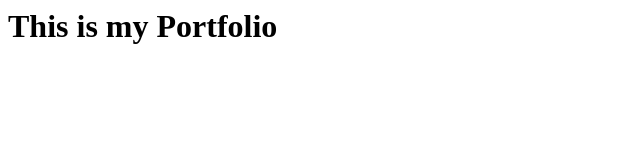
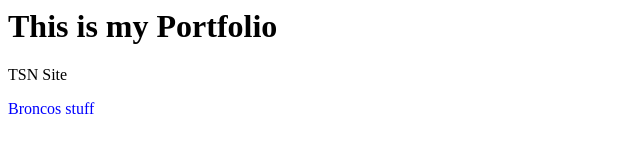
Before and after one commit to ics-ASH/portfolio-websites-Yanni-val, a plain HTML site: page index.html in a window 1280 px wide. Shown: the whole page, without its empty margins (0-640 px from the left). Drawn offline with Linux system fonts and the light colour scheme.

Commit message:
Update index.html

```diff
--- a/index.html
+++ b/index.html
@@ -1,3 +1,8 @@
 <html>
+<head>
+  <title>Yanni's site</title>
+</head>
   <h1>This is my Portfolio</h1>
+  <a herf = "http://www.tsn.ca">TSN Site</a>
+  <p style="color:blue">Broncos stuff</p>
 </html>
```
